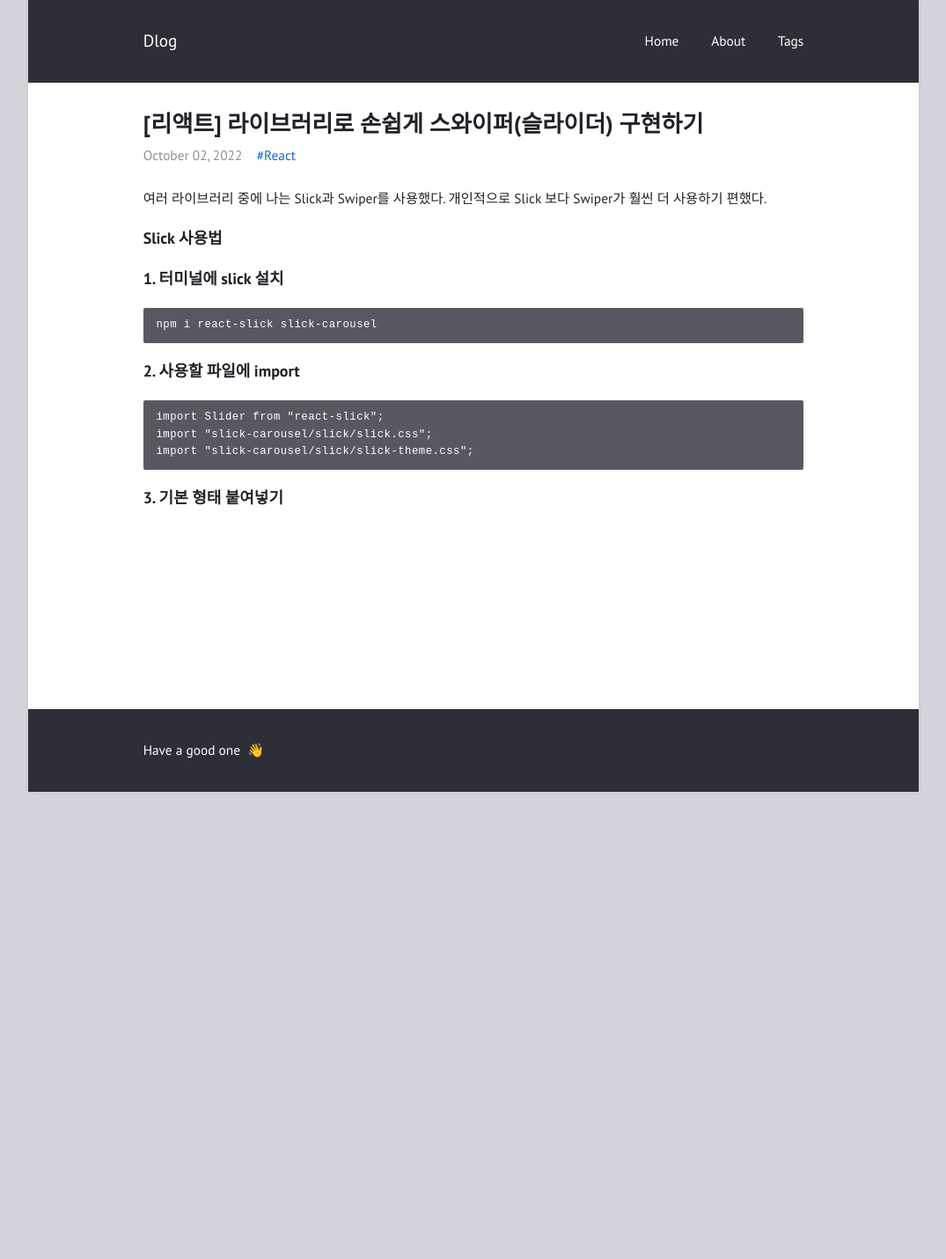
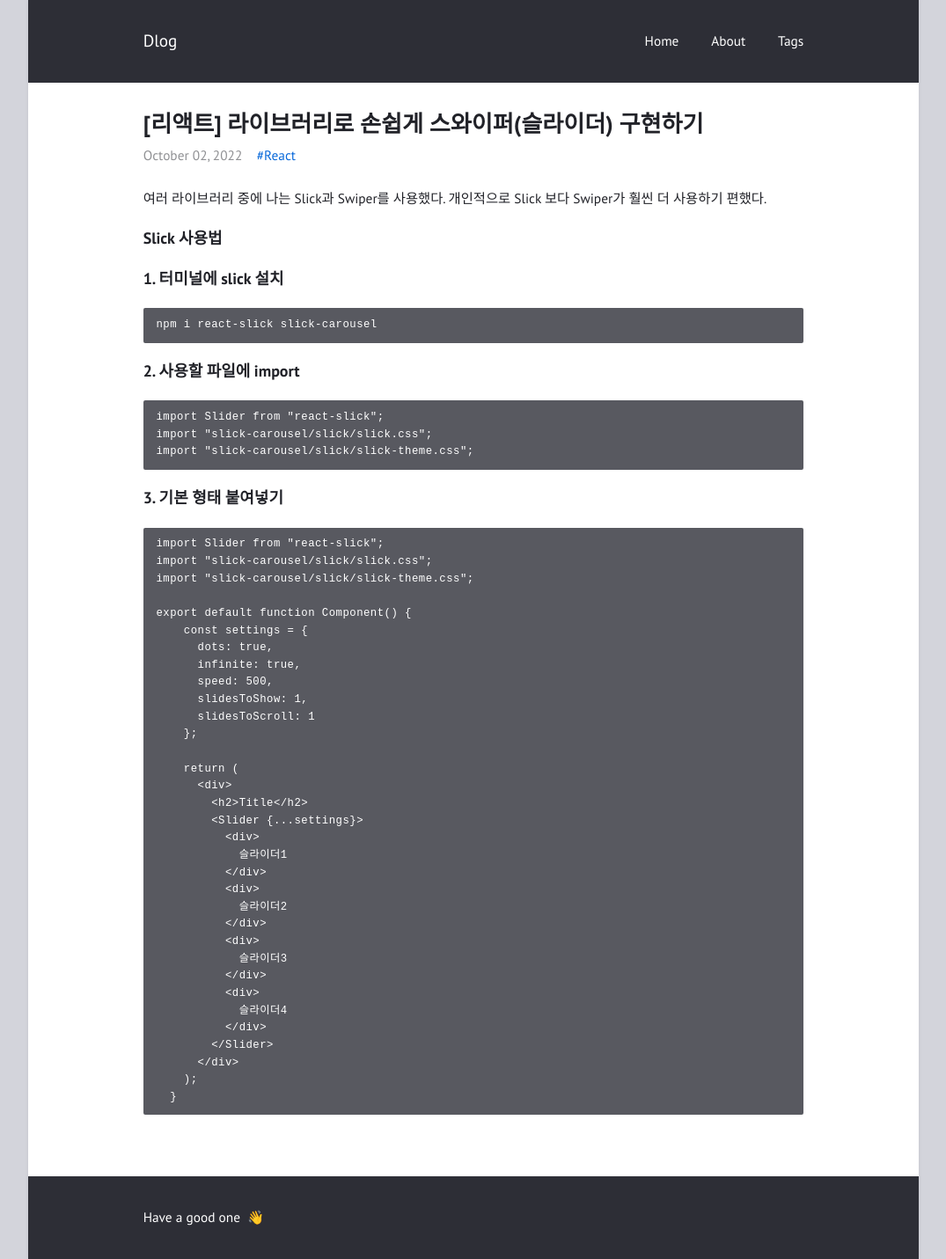
Before and after one commit to feb-dain/feb-dain.github.io, a Jekyll site: the page built from _posts/2022-10-02-how-to-make-a-carousel-in-react.md, in a window 1280 px wide. Shown: the whole page at 88% size, without its empty margins (102-1177 px from the left). Built offline with Jekyll 4.4.1, drawn with Linux system fonts in a browser that asks for light colours; comment, search, counter and statistics services are not loaded; before the commit the page ends 900 px from its top, so only the background shows below that.

Commit message:
Update 2022-10-02-how-to-make-a-carousel-in-react.md

````diff
--- a/_posts/2022-10-02-how-to-make-a-carousel-in-react.md
+++ b/_posts/2022-10-02-how-to-make-a-carousel-in-react.md
@@ -30,3 +30,39 @@ import "slick-carousel/slick/slick-theme.css";
 ```
 
 ### 3. 기본 형태 붙여넣기
+
+```
+import Slider from "react-slick";
+import "slick-carousel/slick/slick.css";
+import "slick-carousel/slick/slick-theme.css";
+
+export default function Component() {
+    const settings = {
+      dots: true,
+      infinite: true,
+      speed: 500,
+      slidesToShow: 1,
+      slidesToScroll: 1
+    };
+
+    return (
+      <div>
+        <h2>Title</h2>
+        <Slider {...settings}>
+          <div>
+            슬라이더1
+          </div>
+          <div>
+            슬라이더2
+          </div>
+          <div>
+            슬라이더3
+          </div>
+          <div>
+            슬라이더4
+          </div>
+        </Slider>
+      </div>
+    );
+  }
+```
````
